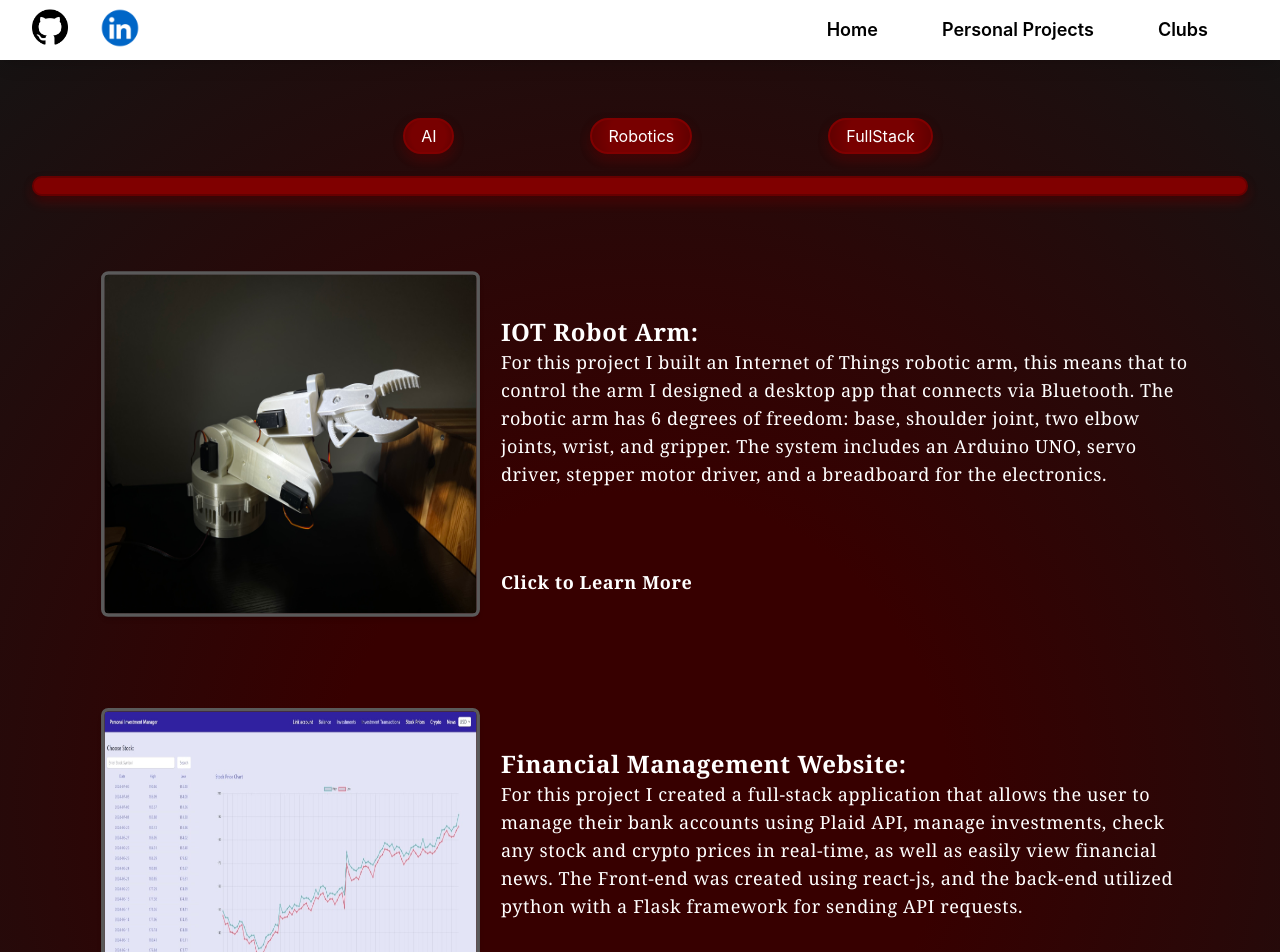
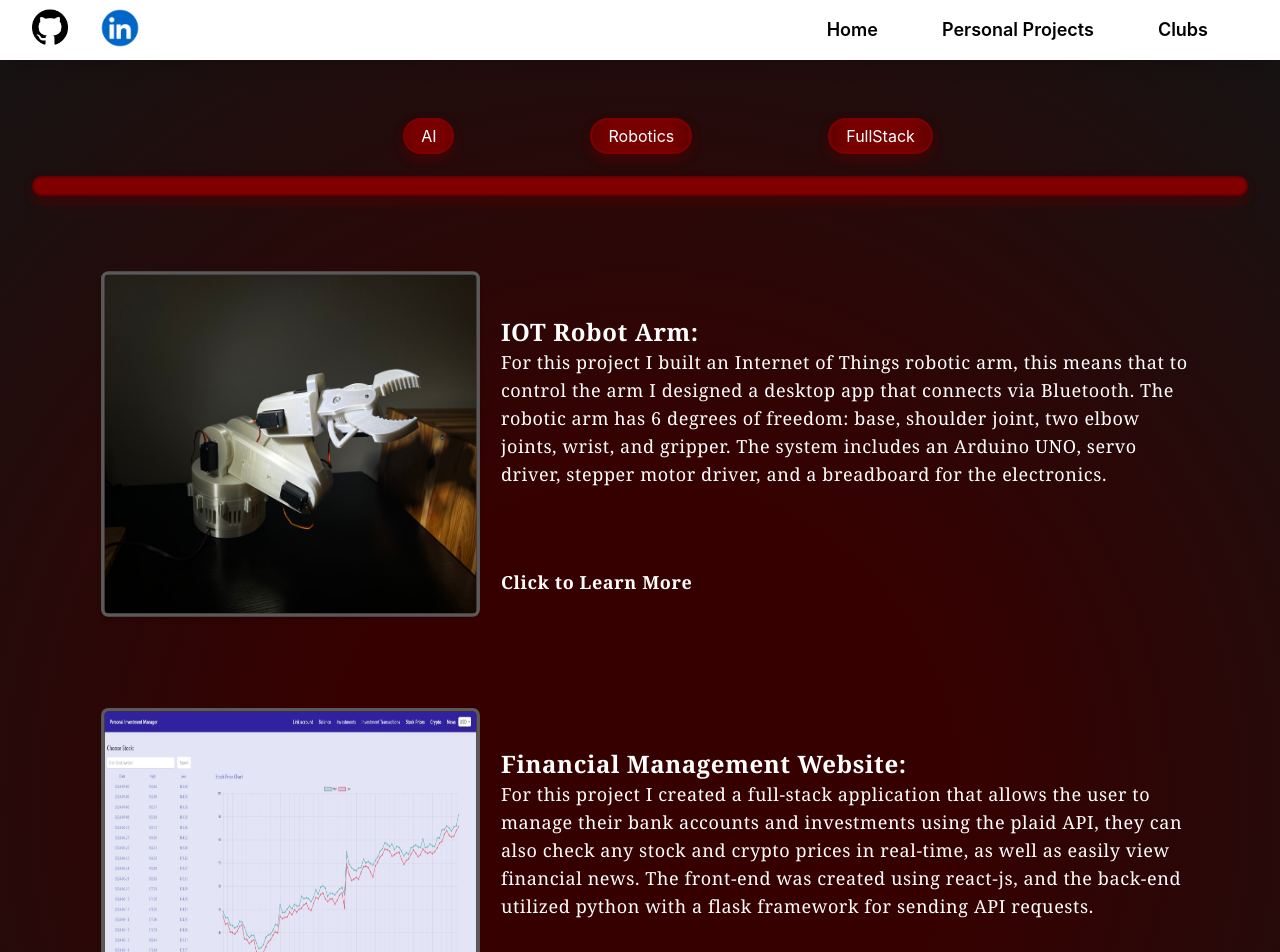
Before and after one commit to Bryanh002/Personal-Website, a React (Create React App) app: page /projects in a window 1280 px wide. Shown: the top 952 px of the page. Built offline with nearby package versions, Linux system fonts and the light colour scheme.

Commit message:
Updated Text

```diff
--- a/src/Pages/Projects.js
+++ b/src/Pages/Projects.js
@@ -178,7 +178,7 @@ function ProjectPage() {
                                 </div>
                                 <div className="w-full  tracking-wide md:w-[850px] md:mt-14 mb-16 md:mb-0 font-bold font-serif text-lg lg:text-2xl md:text-left text-center">Financial Management Website:
                                     <p className="font-normal leading-relaxed text-sm md:hidden">I created a full-stack application for managing funds, investments, checking crypto and stock prices and also financial news articles. This was done with the use of a python backend utilizing multiple API's</p>
-                                    <p className="font-normal leading-relaxed lg:text-lg text-base hidden md:block">For this project I created a full-stack application that allows the user to manage their bank accounts using Plaid API, manage investments, check any stock and crypto prices in real-time, as well as easily view financial news. The Front-end was created using react-js, and the back-end utilized python with a Flask framework for sending API requests.</p>
+                                    <p className="font-normal leading-relaxed lg:text-lg text-base hidden md:block">For this project I created a full-stack application that allows the user to manage their bank accounts and investments using the plaid API, they can also check any stock and crypto prices in real-time, as well as easily view financial news. The front-end was created using react-js, and the back-end utilized python with a flask framework for sending API requests.</p>
                                     <button className="mt-10 text-lg hidden xl:block" onClick={handleFinanceButtonClick}>Click to Learn More</button>
                                 </div>
                             </div>
@@ -191,7 +191,7 @@ function ProjectPage() {
                                 </div>
                                 <div className="w-full md:w-[850px] tracking-wide mt-8 font-bold font-serif text-lg lg:text-2xl text-center md:text-left">YOLOV3 Reseach Implementation:
                                 <p className="font-normal leading-relaxed text-sm md:hidden">I trained and fine-tuned a computer vision model based off of the YOLOv3 research paper, this involved understanding the concepts of the paper and applying them. I  managed to retain a mean average precision of 51.2% compared to YOLOv3's 57.9%</p>
-                                <p className="font-normal leading-relaxed lg:text-lg text-base hidden md:block">For this project I used a pre-made dataset to train my own computer vision model completely based off of the YOLOv3 research paper. This project involved reading and understanding the concepts and techniques in the paper for training weights, understanding model architecture, training the model, setting loss functions, model evaluation and last but not least optimizing and fine-tuning the model. This project was quite successful as I was able to retain a mean Average Precision of 51.2% compared to YOLOv3's 57.9% </p>
+                                <p className="font-normal leading-relaxed lg:text-lg text-base hidden md:block">For this project I used a pre-made dataset to train my own computer vision model completely based off of the YOLOv3 research paper. This project involved reading and understanding the concepts and techniques in the paper for training weights, understanding model architecture, training the model, setting loss functions, model evaluation and last but not least optimizing and fine-tuning the model. This project was quite successful as I was able to retain a mean average precision of 51.2% compared to YOLOv3's 57.9% </p>
                                 <button className="mt-4 pb-10 sm:mt-9 text-lg hidden xl:block" onClick={handleAIButtonClick} >Click to Learn More</button>
                                 </div>
                             </div>
```
